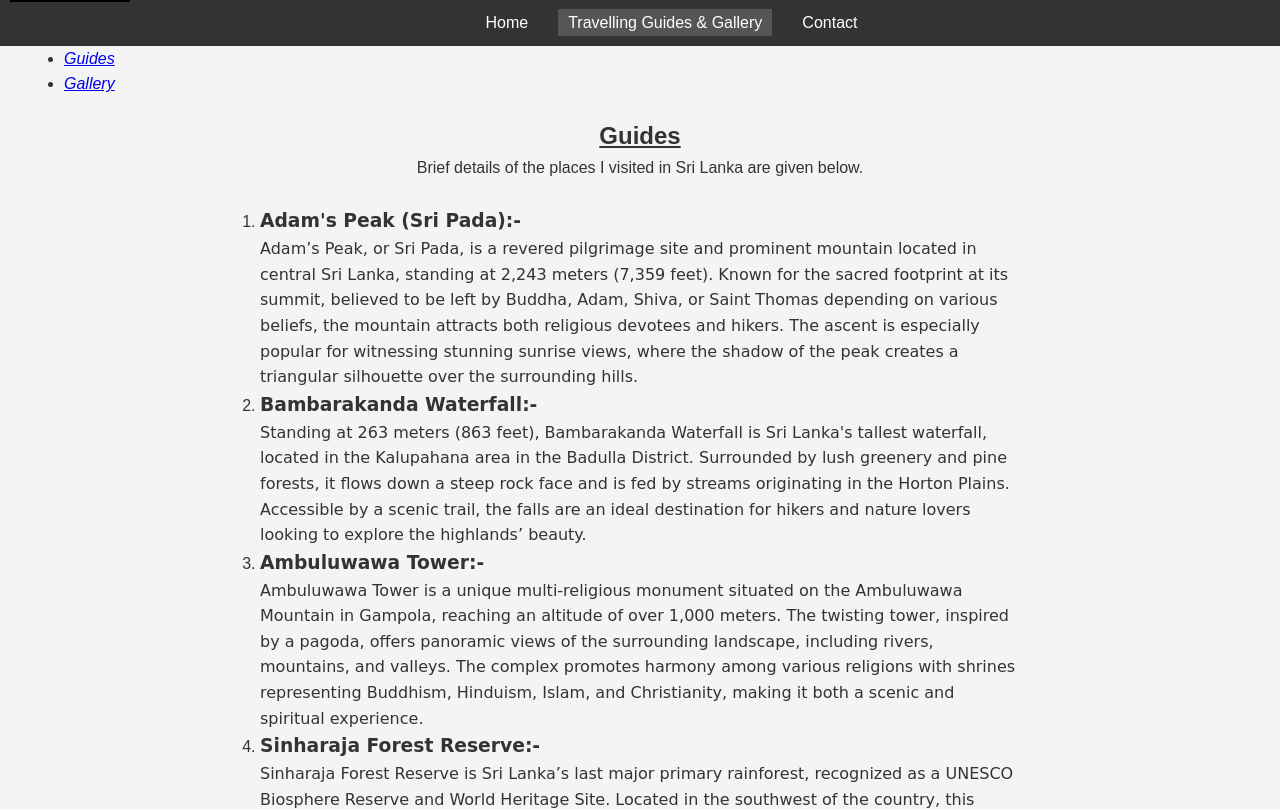
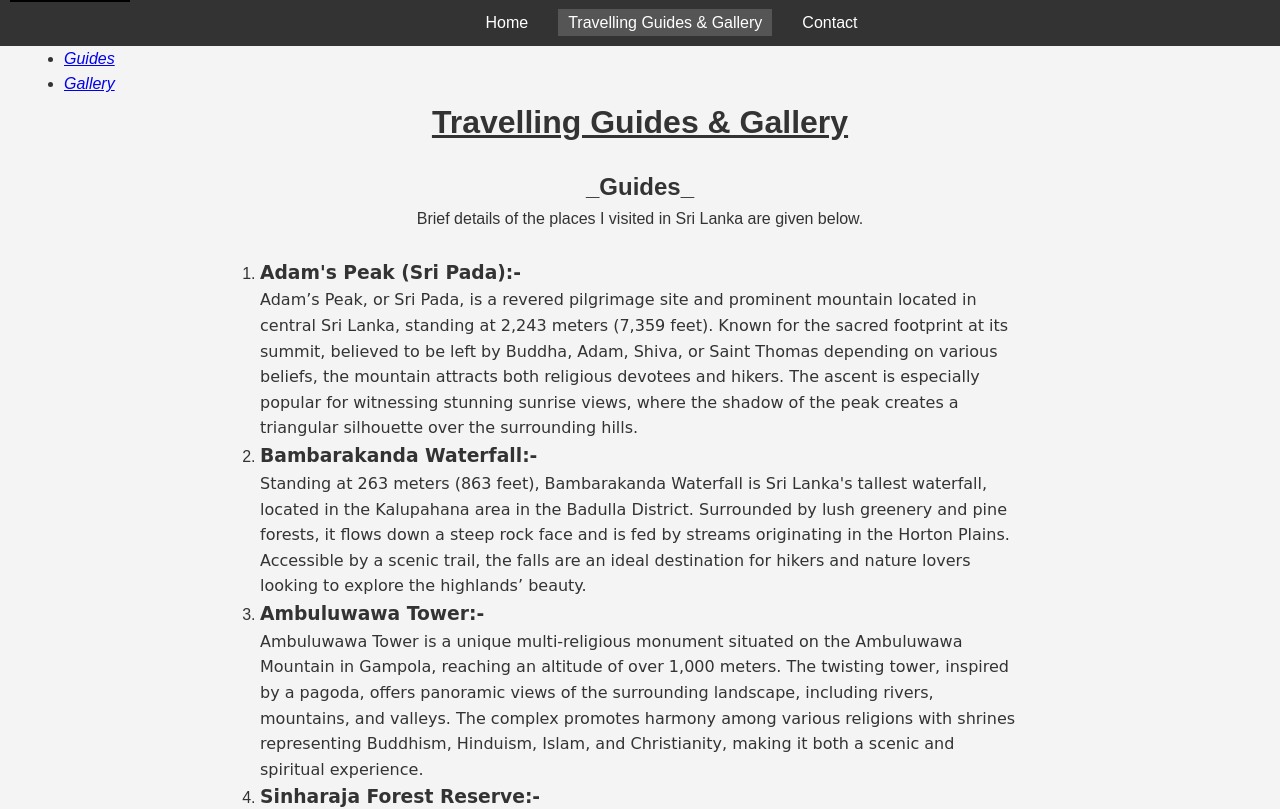
Before and after one commit to HR183/Final-Project-Coursera-CSS, a plain HTML site: page gallery.html in a window 1280 px wide. Shown: the top 809 px of the page. Drawn offline with Linux system fonts and the light colour scheme.

Commit message:
Update gallery.html

```diff
--- a/gallery.html
+++ b/gallery.html
@@ -23,9 +23,11 @@
     <li><a href="#gallery"><i>Gallery</i></a></li>
 </ul>
 
+<h1><ins>Travelling Guides & Gallery</ins></h1>
+
 <main id="guides" >
 
-    <h2><ins>Guides</ins></h2>
+    <h2><b>_Guides_</b></h2>
     <p>Brief details of the places I visited in Sri Lanka are given below.</p> <br>
 
     <ol>
@@ -64,7 +66,7 @@
 
     <br>
 
-    <h2 id="gallery"><ins>Gallery</ins></h2>
+    <h2 id="gallery"><b>_Gallery_</b></h2>
     <p>Photos of places related to the above details are displayed below respectively.</p>
 
     <br>
```
